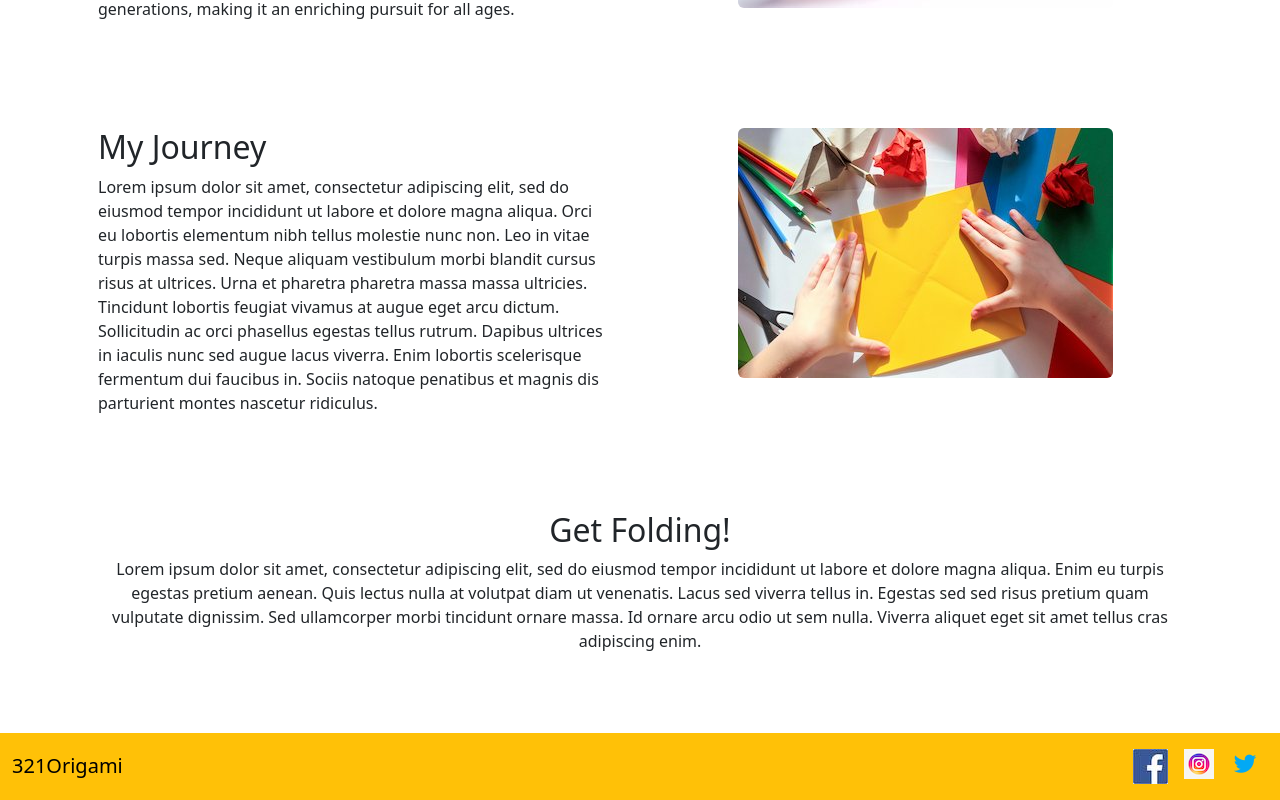
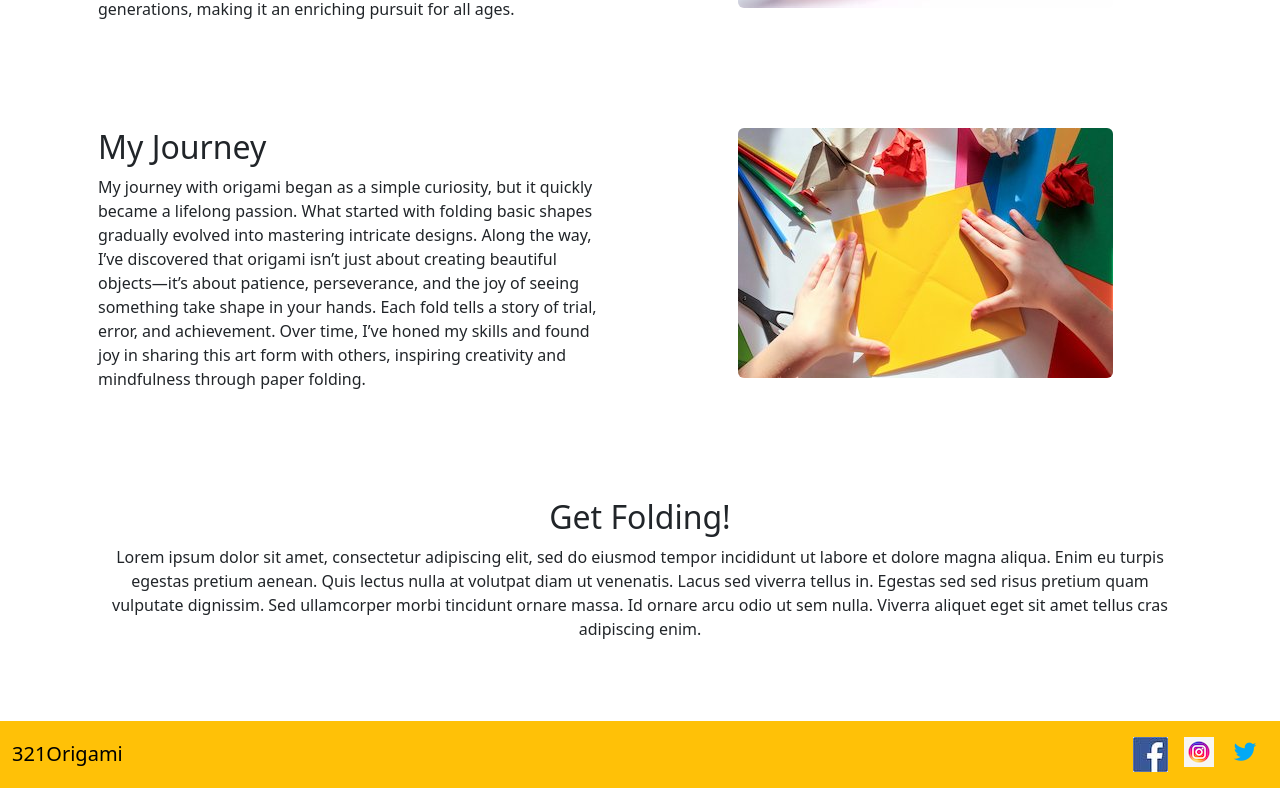
Before and after one commit to danielwong0115/321Origami, a React (Create React App) app: page / in a window 1280 px wide. Shown: the part 772-1572 px from the top of the page. Built offline with nearby package versions, Linux system fonts and the light colour scheme.

Commit message:
Changed Intro

```diff
--- a/src/pages/Home.js
+++ b/src/pages/Home.js
@@ -54,7 +54,7 @@ const Home = () => (
             <div class="col-lg-6">
                 <div class="p-3">
                 <h2>My Journey</h2>
-                <p>Lorem ipsum dolor sit amet, consectetur adipiscing elit, sed do eiusmod tempor incididunt ut labore et dolore magna aliqua. Orci eu lobortis elementum nibh tellus molestie nunc non. Leo in vitae turpis massa sed. Neque aliquam vestibulum morbi blandit cursus risus at ultrices. Urna et pharetra pharetra massa massa ultricies. Tincidunt lobortis feugiat vivamus at augue eget arcu dictum. Sollicitudin ac orci phasellus egestas tellus rutrum. Dapibus ultrices in iaculis nunc sed augue lacus viverra. Enim lobortis scelerisque fermentum dui faucibus in. Sociis natoque penatibus et magnis dis parturient montes nascetur ridiculus.</p>
+                <p>My journey with origami began as a simple curiosity, but it quickly became a lifelong passion. What started with folding basic shapes gradually evolved into mastering intricate designs. Along the way, I’ve discovered that origami isn’t just about creating beautiful objects—it’s about patience, perseverance, and the joy of seeing something take shape in your hands. Each fold tells a story of trial, error, and achievement. Over time, I’ve honed my skills and found joy in sharing this art form with others, inspiring creativity and mindfulness through paper folding.</p>
                 </div>
             </div>
             <div class="col-lg-6">
```
